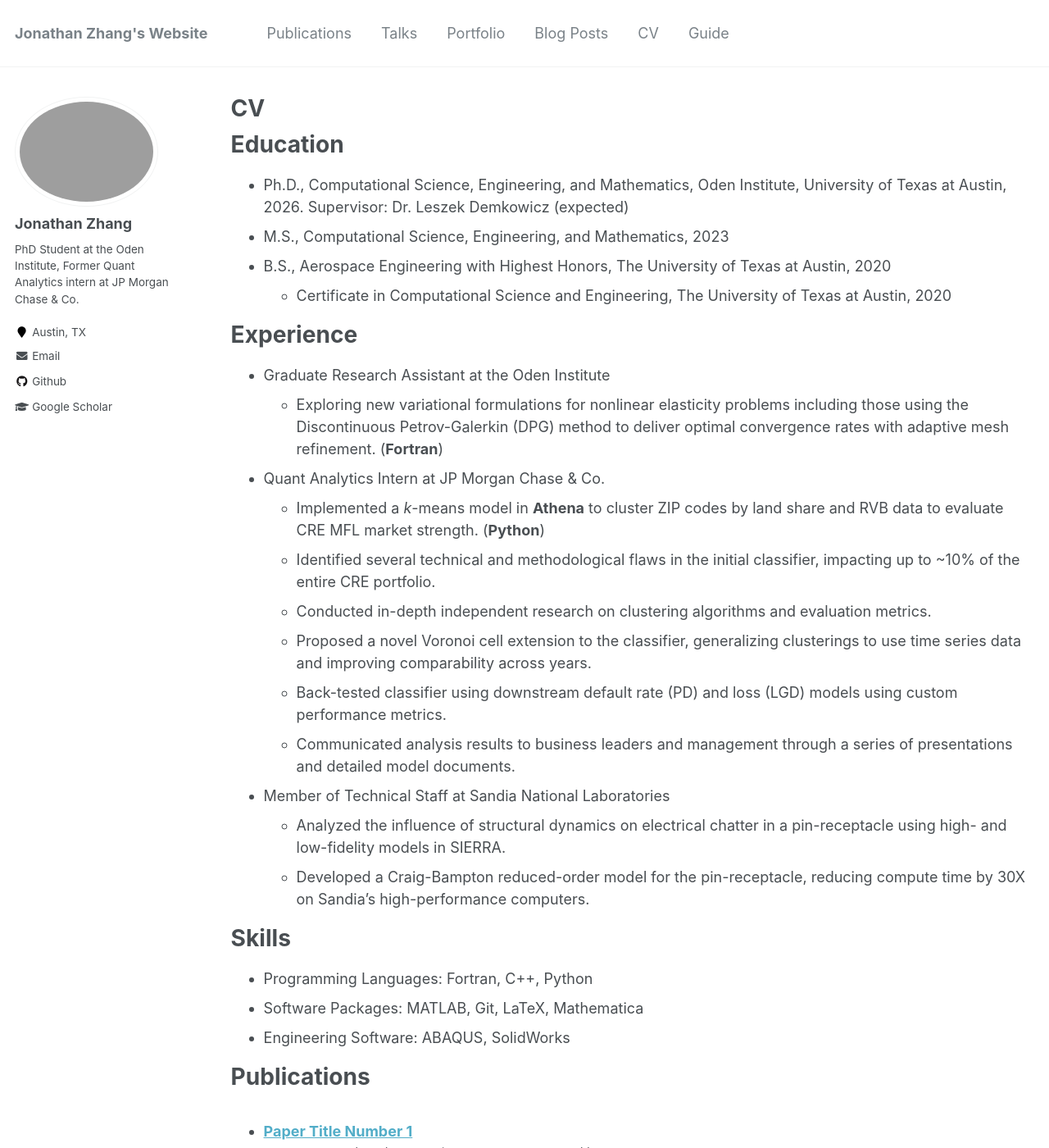
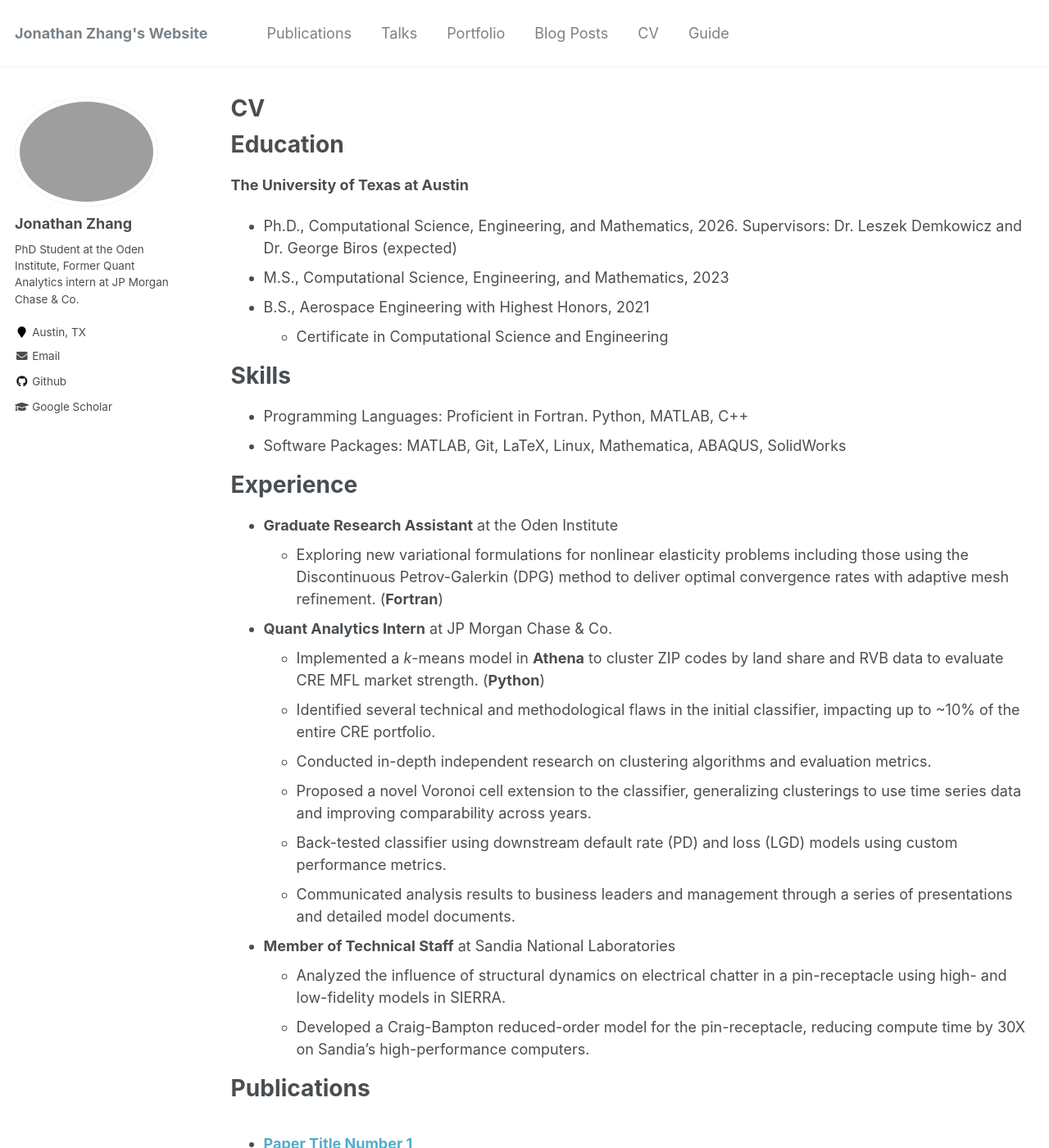
Before and after one commit to jdz357/jdz357.github.io, a Jekyll site: the page built from _pages/cv.md, in a window 1280 px wide and 1400 px high. Shown: the whole window at 82% size. Built offline with Jekyll 4.4.1, drawn with Linux system fonts in a browser that asks for light colours.

Commit message:
update cv

```diff
--- a/_pages/cv.md
+++ b/_pages/cv.md
@@ -11,19 +11,24 @@ redirect_from:
 
 Education
 ======
-* Ph.D., Computational Science, Engineering, and Mathematics, Oden Institute, University of Texas at Austin, 2026. Supervisor: Dr. Leszek Demkowicz (expected)
+**The University of Texas at Austin**
+* Ph.D., Computational Science, Engineering, and Mathematics, 2026. Supervisors: Dr. Leszek Demkowicz and Dr. George Biros (expected)
 * M.S., Computational Science, Engineering, and Mathematics, 2023
-* B.S., Aerospace Engineering with Highest Honors, The University of Texas at Austin, 2020
-  * Certificate in Computational Science and Engineering, The University of Texas at Austin, 2020
+* B.S., Aerospace Engineering with Highest Honors, 2021
+  * Certificate in Computational Science and Engineering
 
+Skills
+======
+* Programming Languages: Proficient in Fortran. Python, MATLAB, C++
+* Software Packages: MATLAB, Git, LaTeX, Linux, Mathematica, ABAQUS, SolidWorks
 
 Experience
 ======
 
-* Graduate Research Assistant at the Oden Institute
+* **Graduate Research Assistant** at the Oden Institute
   * Exploring new variational formulations for nonlinear elasticity problems including those using the Discontinuous Petrov-Galerkin (DPG) method to deliver optimal convergence rates with adaptive mesh refinement. (**Fortran**)
 
-* Quant Analytics Intern at JP Morgan Chase & Co.
+* **Quant Analytics Intern** at JP Morgan Chase & Co.
   * Implemented a _k_-means model in **Athena** to cluster ZIP codes by land share and RVB data to evaluate CRE MFL market strength. (**Python**)
   * Identified several technical and methodological flaws in the initial classifier, impacting up to ~10% of the entire CRE portfolio.
   * Conducted in-depth independent research on clustering algorithms and evaluation metrics.
@@ -31,16 +36,10 @@ Experience
   * Back-tested classifier using downstream default rate (PD) and loss (LGD) models using custom performance metrics.
   * Communicated analysis results to business leaders and management through a series of presentations and detailed model documents.
 
-* Member of Technical Staff at Sandia National Laboratories
+* **Member of Technical Staff** at Sandia National Laboratories
   * Analyzed the influence of structural dynamics on electrical chatter in a pin-receptacle using high- and low-fidelity models in SIERRA.
   * Developed a Craig-Bampton reduced-order model for the pin-receptacle, reducing compute time by 30X on Sandia’s high-performance computers.
 
-
-Skills
-======
-* Programming Languages: Fortran, C++, Python
-* Software Packages: MATLAB, Git, LaTeX, Mathematica
-* Engineering Software: ABAQUS, SolidWorks
 
 
 Publications
```
